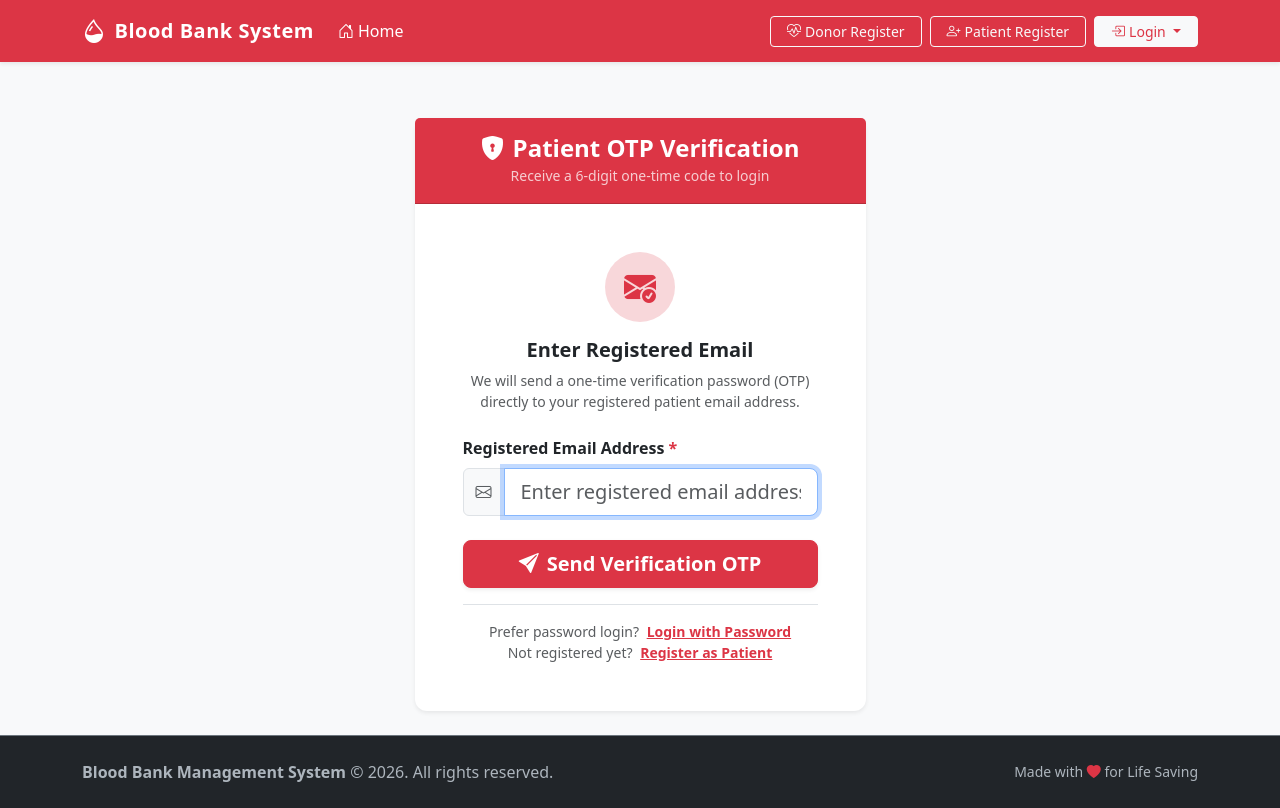
After one commit to samir00777/Blood-Bank-System, a Django app: page /patient/request-otp/ in a window 1280 px wide. The commit adds this page. Run offline with Django 5.2, Linux system fonts and the light colour scheme.

Commit message:
Implement patient email OTP login: request form, random OTP generation with email sending, and verification page

```diff
--- a/blood/forms.py
+++ b/blood/forms.py
@@ -184,3 +184,65 @@ class DonorForm(forms.ModelForm):
         if not digits_only.isdigit() or len(digits_only) < 10 or len(digits_only) > 15:
             raise forms.ValidationError('Please enter a valid mobile number (10 to 15 digits).')
         return mobile
+
+
+# ==========================================
+# OTP Verification Forms (Tasks 1 & 3)
+# ==========================================
+class PatientEmailOTPForm(forms.Form):
+    """
+    Task 1: Form where patients can enter their registered email to receive OTP.
+    """
+    email = forms.EmailField(
+        widget=forms.EmailInput(attrs={
+            'class': 'form-control form-control-lg',
+            'placeholder': 'Enter registered email address (e.g. name@example.com)',
+            'required': 'required',
+            'autocomplete': 'email',
+            'autofocus': 'autofocus'
+        }),
+        label='Registered Patient Email'
+    )
+
+    def clean_email(self):
+        email = self.cleaned_data.get('email', '').strip().lower()
+        if not email:
+            raise forms.ValidationError('Email address is required.')
+
+        user = User.objects.filter(email__iexact=email).first()
+        if not user:
+            raise forms.ValidationError('No registered account found with this email address. Please register as a patient first.')
+
+        # Ensure user has a patient profile or belongs to PATIENT group
+        if not (hasattr(user, 'patient_profile') or user.groups.filter(name='PATIENT').exists()):
+            raise forms.ValidationError('This email is not associated with a registered patient account.')
+
+        self.user = user
+        return email
+
+
+class OTPVerificationForm(forms.Form):
+    """
+    Task 3: Verification form for entering the 6-digit OTP code.
+    """
+    otp = forms.CharField(
+        max_length=6,
+        min_length=6,
+        widget=forms.TextInput(attrs={
+            'class': 'form-control form-control-lg text-center fw-bold fs-3 letter-spacing',
+            'placeholder': '••••••',
+            'maxlength': '6',
+            'autocomplete': 'one-time-code',
+            'required': 'required',
+            'autofocus': 'autofocus'
+        }),
+        label='6-Digit OTP Code'
+    )
+
+    def clean_otp(self):
+        otp = self.cleaned_data.get('otp', '').strip()
+        if not otp.isdigit():
+            raise forms.ValidationError('OTP must contain only numbers.')
+        if len(otp) != 6:
+            raise forms.ValidationError('OTP must be exactly 6 digits.')
+        return otp
--- a/blood/urls.py
+++ b/blood/urls.py
@@ -23,6 +23,10 @@ urlpatterns = [
     path('patient-logout/', views.patient_logout_view, name='patient_logout'),
     path('patient-dashboard/', views.patient_dashboard, name='patient_dashboard'),
 
+    # Patient Email OTP Authentication (Tasks 1, 2, 3)
+    path('patient/request-otp/', views.patient_request_otp, name='patient_request_otp'),
+    path('patient/verify-otp/', views.patient_verify_otp, name='patient_verify_otp'),
+
     # Donor Authentication & Dashboard URLs (Tasks 1, 2, 3)
     path('donor-login/', views.donor_login_view, name='donor_login'),
     path('donor-logout/', views.donor_logout_view, name='donor_logout'),
--- a/blood/views.py
+++ b/blood/views.py
@@ -1,3 +1,7 @@
+import random
+import time
+from django.conf import settings
+from django.core.mail import send_mail
 from django.shortcuts import render, redirect, get_object_or_404
 from django.contrib import messages
 from django.contrib.auth import authenticate, login, logout
@@ -8,7 +12,10 @@ from django.db import transaction
 from django.db.models import Sum
 
 from .models import Stock, Patient, Donor, BLOOD_GROUP_CHOICES
-from .forms import StockForm, PatientUserForm, PatientForm, DonorUserForm, DonorForm
+from .forms import (
+    StockForm, PatientUserForm, PatientForm, DonorUserForm, DonorForm,
+    PatientEmailOTPForm, OTPVerificationForm
+)
 
 
 def is_admin(user):
@@ -346,6 +353,134 @@ def patient_logout_view(request):
     return redirect('patient_login')
 
 
+# ==========================================
+# Patient Email OTP Authentication Views (Tasks 1, 2 & 3)
+# ==========================================
+def patient_request_otp(request):
+    """
+    Task 1: Create a form where patients can enter their registered email to receive OTP.
+    Task 2: Generate random OTP and send it to the patient's email using Django's email backend.
+    """
+    if request.user.is_authenticated and is_patient(request.user):
+        return redirect('patient_dashboard')
+
+    if request.method == 'POST':
+        form = PatientEmailOTPForm(request.POST)
+        if form.is_valid():
+            email = form.cleaned_data['email']
+            user: User = form.user
+
+            # Task 2: Generate random 6-digit OTP
+            otp = f"{random.randint(100000, 999999)}"
+
+            # Store OTP and metadata in session (10 minutes validity)
+            request.session['patient_otp'] = str(otp)
+            request.session['otp_user_id'] = user.id
+            request.session['otp_email'] = email
+            request.session['otp_timestamp'] = time.time()
+
+            # Task 2: Send OTP to patient's email using Django's email backend
+            subject = 'Blood Bank System - Your Login Verification OTP'
+            message = (
+                f"Hello {user.first_name or user.username},\n\n"
+                f"Your One-Time Password (OTP) for patient login verification is:\n\n"
+                f"   {otp}\n\n"
+                f"This code will expire in 10 minutes.\n"
+                f"If you did not request this OTP, please ignore this email.\n\n"
+                f"Best regards,\nBlood Bank System Team"
+            )
+            from_email = getattr(settings, 'DEFAULT_FROM_EMAIL', 'bloodbank@example.com')
+            try:
+                send_mail(
+                    subject=subject,
+                    message=message,
+                    from_email=from_email,
+                    recipient_list=[email],
+                    fail_silently=False,
+                )
+                messages.success(request, f'A 6-digit OTP has been sent to {email}. Please enter it below.')
+                return redirect('patient_verify_otp')
+            except Exception as e:
+                messages.error(request, f'Unable to send OTP email: {str(e)}')
+        else:
+            messages.error(request, 'Please check your email address and try again.')
+    else:
+        form = PatientEmailOTPForm()
+
+    return render(request, 'blood/patient_request_otp.html', {'form': form})
+
+
+def patient_verify_otp(request):
+    """
+    Task 3: Create a verification page for entering OTP.
+    - Validates entered OTP against session-stored OTP.
+    - Enforces 10-minute expiry window.
+    - Logs in verified patient and redirects to dashboard.
+    """
+    if request.user.is_authenticated and is_patient(request.user):
+        return redirect('patient_dashboard')
+
+    stored_otp = request.session.get('patient_otp')
+    user_id = request.session.get('otp_user_id')
+    otp_email = request.session.get('otp_email', '')
+
+    # Redirect to request page if no active OTP session exists
+    if not stored_otp or not user_id:
+        messages.warning(request, 'Please enter your registered email to request an OTP code first.')
+        return redirect('patient_request_otp')
+
+    # Check expiration (10 minutes = 600 seconds)
+    otp_timestamp = request.session.get('otp_timestamp', 0)
+    if time.time() - otp_timestamp > 600:
+        request.session.pop('patient_otp', None)
+        request.session.pop('otp_user_id', None)
+        request.session.pop('otp_email', None)
+        request.session.pop('otp_timestamp', None)
+        messages.error(request, 'Your OTP has expired. Please request a new verification code.')
+        return redirect('patient_request_otp')
+
+    if request.method == 'POST':
+        form = OTPVerificationForm(request.POST)
+        if form.is_valid():
+            entered_otp = form.cleaned_data['otp']
+            if entered_otp == stored_otp:
+                try:
+                    user = User.objects.get(id=user_id)
+                    login(request, user)
+
+                    # Initialize patient session
+                    request.session['role'] = 'patient'
+                    request.session['username'] = user.username
+                    if hasattr(user, 'patient_profile'):
+                        request.session['patient_id'] = user.patient_profile.id
+                        request.session['bloodgroup'] = user.patient_profile.bloodgroup
+
+                    # Clear OTP session keys
+                    request.session.pop('patient_otp', None)
+                    request.session.pop('otp_user_id', None)
+                    request.session.pop('otp_email', None)
+                    request.session.pop('otp_timestamp', None)
+
+                    messages.success(request, f'Welcome back, {user.first_name or user.username}! OTP verified successfully.')
+                    return redirect('patient_dashboard')
+                except User.DoesNotExist:
+                    messages.error(request, 'Patient account could not be found.')
+                    return redirect('patient_request_otp')
+            else:
+                messages.error(request, 'Invalid OTP code. Please enter the correct 6-digit code sent to your email.')
+        else:
+            messages.error(request, 'Please enter a valid 6-digit OTP code.')
+    else:
+        form = OTPVerificationForm()
+
+    context = {
+        'form': form,
+        'email': otp_email,
+    }
+    return render(request, 'blood/patient_verify_otp.html', context)
+
+
+
 @login_required(login_url='patient_login')
 def patient_dashboard(request):
     """
--- a/blood_bank_system/settings.py
+++ b/blood_bank_system/settings.py
@@ -129,3 +129,7 @@ LOGOUT_REDIRECT_URL = 'home'
 # https://docs.djangoproject.com/en/5.2/ref/settings/#default-auto-field
 
 DEFAULT_AUTO_FIELD = 'django.db.models.BigAutoField'
+
+# Email Configuration (Django Email Backend for OTP Delivery)
+EMAIL_BACKEND = 'django.core.mail.backends.console.EmailBackend'
+DEFAULT_FROM_EMAIL = 'bloodbank@example.com'
--- a/templates/base.html
+++ b/templates/base.html
@@ -131,6 +131,7 @@
                                 <li><a class="dropdown-item" href="{% url 'admin_login' %}"><i class="bi bi-shield-lock me-2 text-danger"></i>Admin Login</a></li>
                                 <li><a class="dropdown-item" href="{% url 'donor_login' %}"><i class="bi bi-heart-pulse me-2 text-danger"></i>Donor Login</a></li>
                                 <li><a class="dropdown-item" href="{% url 'patient_login' %}"><i class="bi bi-person me-2 text-primary"></i>Patient Login</a></li>
+                                <li><a class="dropdown-item" href="{% url 'patient_request_otp' %}"><i class="bi bi-envelope-check me-2 text-danger"></i>Patient OTP Login</a></li>
                             </ul>
                         </li>
                     {% endif %}
--- a/templates/blood/login.html
+++ b/templates/blood/login.html
@@ -52,6 +52,11 @@
                         <br>
                         New donor? <a href="{% url 'donor_register' %}" class="text-danger fw-semibold">Register as Donor</a>
                     {% else %}
+                        <div class="mb-2">
+                            <a href="{% url 'patient_request_otp' %}" class="btn btn-outline-danger btn-sm w-100">
+                                <i class="bi bi-shield-lock me-1"></i>Login with Email OTP Instead
+                            </a>
+                        </div>
                         Are you a donor? <a href="{% url 'donor_login' %}" class="text-danger fw-semibold">Donor Login</a> |
                         <a href="{% url 'admin_login' %}" class="text-dark fw-semibold">Admin</a>
                         <br>
--- /dev/null
+++ b/templates/blood/patient_request_otp.html
@@ -0,0 +1,66 @@
+{% extends 'base.html' %}
+
+{% block title %}Request Login OTP - Blood Bank System{% endblock %}
+
+{% block content %}
+<div class="row justify-content-center">
+    <div class="col-md-7 col-lg-5">
+        <div class="card shadow-sm border-0 mt-3">
+            <div class="card-header bg-danger text-white py-3 text-center">
+                <h4 class="fw-bold mb-0">
+                    <i class="bi bi-shield-lock-fill me-2"></i>Patient OTP Verification
+                </h4>
+                <small class="opacity-75">Receive a 6-digit one-time code to login</small>
+            </div>
+            <div class="card-body p-4 p-md-5">
+                <div class="text-center mb-4">
+                    <div class="d-inline-flex align-items-center justify-content-center bg-danger-subtle text-danger rounded-circle p-3 mb-2" style="width: 70px; height: 70px;">
+                        <i class="bi bi-envelope-check-fill fs-2"></i>
+                    </div>
+                    <h5 class="fw-bold text-dark mt-2">Enter Registered Email</h5>
+                    <p class="text-muted small">We will send a one-time verification password (OTP) directly to your registered patient email address.</p>
+                </div>
+
+                <form method="POST" novalidate>
+                    {% csrf_token %}
+
+                    {% if form.non_field_errors %}
+                        <div class="alert alert-danger shadow-sm py-2 mb-3 small" role="alert">
+                            {% for error in form.non_field_errors %}
+                                <div><i class="bi bi-exclamation-triangle-fill me-1"></i>{{ error }}</div>
+                            {% endfor %}
+                        </div>
+                    {% endif %}
+
+                    <div class="mb-4">
+                        <label for="{{ form.email.id_for_label }}" class="form-label fw-semibold">
+                            Registered Email Address <span class="text-danger">*</span>
+                        </label>
+                        <div class="input-group">
+                            <span class="input-group-text bg-light"><i class="bi bi-envelope text-muted"></i></span>
+                            {{ form.email }}
+                        </div>
+                        {% if form.email.errors %}
+                            <div class="text-danger small mt-1">
+                                <i class="bi bi-exclamation-circle me-1"></i>{{ form.email.errors.0 }}
+                            </div>
+                        {% endif %}
+                    </div>
+
+                    <button type="submit" class="btn btn-danger btn-lg w-100 fw-semibold shadow-sm mb-3">
+                        <i class="bi bi-send-fill me-2"></i>Send Verification OTP
+                    </button>
+                </form>
+
+                <div class="text-center pt-3 border-top small text-muted">
+                    <span>Prefer password login?</span>
+                    <a href="{% url 'patient_login' %}" class="text-danger fw-semibold ms-1">Login with Password</a>
+                    <br>
+                    <span>Not registered yet?</span>
+                    <a href="{% url 'patient_register' %}" class="text-danger fw-semibold ms-1">Register as Patient</a>
+                </div>
+            </div>
+        </div>
+    </div>
+</div>
+{% endblock %}
```
Also changed, not shown: blood/tests.py (+147 -1 lines), templates/blood/patient_verify_otp.html (added, +71 -0 lines).
